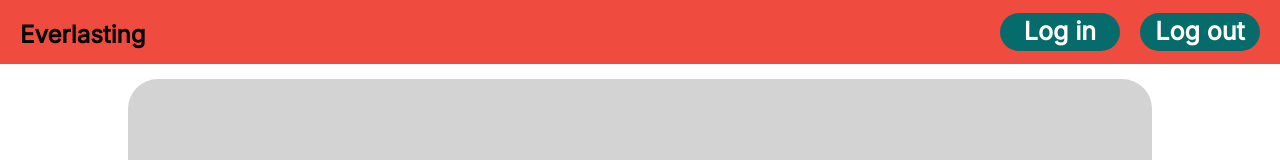
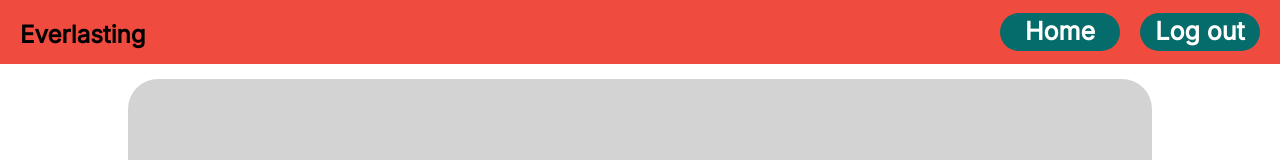
Before and after one commit to Bonnzalino/Project-H-01, a React (Vite) app in the folder Sprint02/frontend/: page /EditActivity in a window 1280 px wide. Shown: the top 160 px of the page. Built offline with nearby package versions, Linux system fonts and the light colour scheme; sample sign-in values are in the browser's storage.

Commit message:
fix authenticate service file and rearrenge path at nav bar

```diff
--- a/Sprint02/frontend/src/LandingPage.jsx
+++ b/Sprint02/frontend/src/LandingPage.jsx
@@ -13,7 +13,7 @@ function LandingPage() {
     <Container fluid className="LandingPage">
       <Navbar className="Navlanding">
         <Container fluid>
-          <Navbar.Brand href="/">
+          <Navbar.Brand href={localStorage.getItem('token')?"/Dashboard":"/"}>
             <img
               alt=""
               src="./images/logotrans.png"
--- a/Sprint02/frontend/src/Navbar/Navbar.jsx
+++ b/Sprint02/frontend/src/Navbar/Navbar.jsx
@@ -13,7 +13,6 @@ function Navbar() {
       setModalState('wait')
       setTimeout(() => {setModalState(false)},400)
     }
-
   }
 
   function handleLogout () {
@@ -26,9 +25,11 @@ function Navbar() {
         <button className='hambergur-button' onClick={handleModalState}>
           <i className="fa-solid fa-bars fa-3x" style={{color: '#ffffff'}}></i>
         </button>
-        <span className='Appname'><a href='/'>Everlasting</a></span>
+        <span className='Appname'><a href={localStorage.getItem('token')?"/Dashboard":"/"}>Everlasting</a></span>
         <ul>
-            <li><a href='/Login'>Log in</a></li>
+            {localStorage.getItem('token')?
+            <li><a href={localStorage.getItem('token')?"/Dashboard":"/"}>Home</a></li>
+            :<li><a href='/Login'>Log in</a></li>}
             <li><a href='/Login' onClick={handleLogout}>Log out</a></li>
             {/* <li><a href='/EditProfile'>Edit Pro</a></li>
             <li><a href='/EditActivity'>Edit Act</a></li>
@@ -50,8 +51,9 @@ function Modal ({handleModalState, modalState}){
 
         <div className='modal-ul-box'>
           <ul>
-            <li><a href='/'>Home</a></li>
-            <li><a href='/Login'>Log in</a></li>
+          {localStorage.getItem('token')?
+            <li><a href={localStorage.getItem('token')?"/Dashboard":"/"}>Home</a></li>
+            :<li><a href='/Login'>Log in</a></li>}
             <li><a href='#'>Log out</a></li>
           </ul>
         </div>
```
Also changed, not shown: 1 other file (tests, documents, lock files or other folders).
